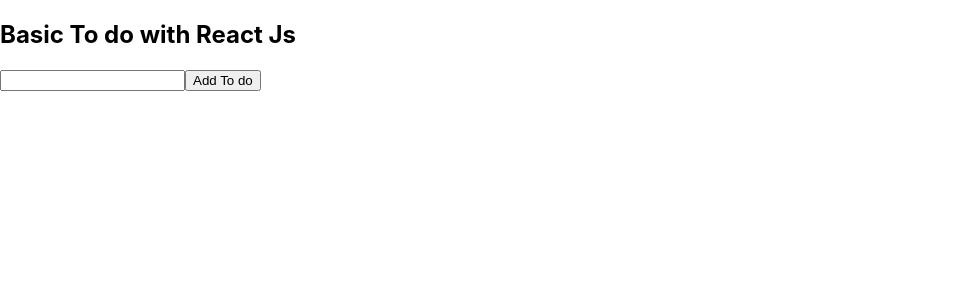
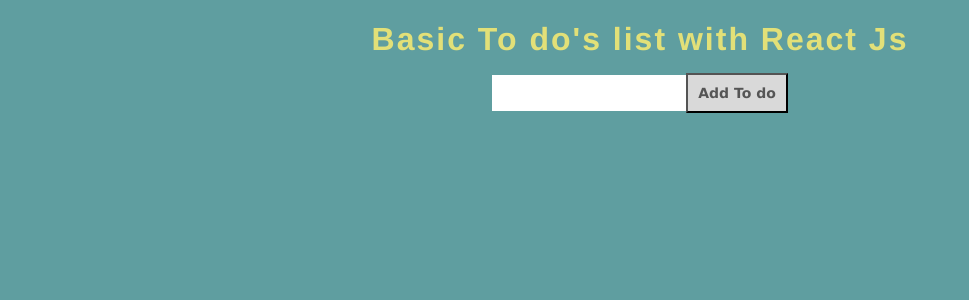
Before and after one commit to saamauro92/reactjs_todos, a React (Create React App) app: page / in a window 1280 px wide. Shown: the top 300 px of the page, without its empty margins (0-969 px from the left). Built offline with nearby package versions, Linux system fonts and the light colour scheme.

Commit message:
chore: added basic stylings

```diff
--- a/src/App.js
+++ b/src/App.js
@@ -7,7 +7,7 @@
   return (
     <div className="App">
 
-      <h2> Basic To do with React Js</h2>
+      <h1> Basic To do's list with React Js</h1>
       <Form />
 
     </div>
--- a/src/index.css
+++ b/src/index.css
@@ -1,13 +1,71 @@
 body {
   margin: 0;
-  font-family: -apple-system, BlinkMacSystemFont, 'Segoe UI', 'Roboto', 'Oxygen',
-    'Ubuntu', 'Cantarell', 'Fira Sans', 'Droid Sans', 'Helvetica Neue',
-    sans-serif;
-  -webkit-font-smoothing: antialiased;
-  -moz-osx-font-smoothing: grayscale;
+  padding: 0;
+  box-sizing: border-box;
+  display: flex;
+  justify-content: center;
+  background-color: cadetblue;
 }
 
-code {
-  font-family: source-code-pro, Menlo, Monaco, Consolas, 'Courier New',
-    monospace;
+form {
+  text-align: center;
+  width: 100%;
 }
+h1 {
+  font-family: "Franklin Gothic Medium", "Arial Narrow", Arial, sans-serif;
+  letter-spacing: 2px;
+  margin-bottom: 15px;
+  color: rgb(226, 224, 120);
+}
+
+input {
+  margin-right: 0;
+  padding: 10px;
+  border: none;
+  font-size: 14px;
+  font-family: Verdana, Geneva, Tahoma, sans-serif;
+}
+
+button {
+  padding: 10px;
+  margin-left: 0;
+  background: #d9d9d9;
+  color: #555;
+  text-align: center;
+  font-size: 14px;
+  cursor: pointer;
+  transition: 0.3s;
+  font-family: Verdana, Geneva, Tahoma, sans-serif;
+  font-weight: bold;
+}
+button:hover {
+  background: #bbb;
+  color: #fff;
+}
+
+button:nth-child(1) {
+  float: right;
+  padding: 2px;
+}
+
+ul li {
+  cursor: pointer;
+  position: relative;
+  padding: 12px 20px 12px 20px;
+  list-style-type: none;
+  background: #eee;
+  font-size: 14px;
+  transition: 0.2s;
+  font-family: Verdana, Geneva, Tahoma, sans-serif;
+  -webkit-user-select: none;
+  -moz-user-select: none;
+  user-select: none;
+}
+
+ul li:nth-child(odd) {
+  background: #b2bec3;
+}
+
+ul li:hover {
+  background: #ddd;
+}
```
